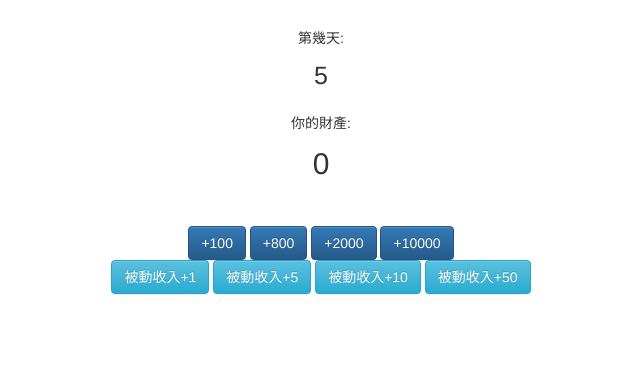
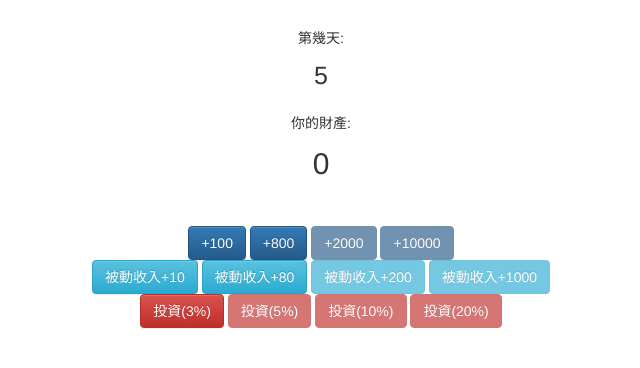
Before and after one commit to neversaynever0502/testfor0726, a plain HTML site: page index.html in a window 1280 px wide. Shown: the part 82-450 px from the top of the page, without its empty margins (319-959 px from the left). Drawn offline with nearby package versions, Linux system fonts and the light colour scheme.

Commit message:
KeJyun's First Manually Github Page commit2q222

```diff
--- a/index.html
+++ b/index.html
@@ -38,43 +38,43 @@ function countdowndayfunc(){
 
 function backmoneyfunc1(){
   x.innerHTML=countdownnumber;
-  countdownnumber+=1;
+  countdownnumber+=10;
 }
 function backmoneyfunc5(){
   x.innerHTML=countdownnumber;
-  countdownnumber+=5;
+  countdownnumber+=80;
 }function backmoneyfunc10(){
   x.innerHTML=countdownnumber;
-  countdownnumber+=10;
+  countdownnumber+=200;
 }function backmoneyfunc50(){
   x.innerHTML=countdownnumber;
-  countdownnumber+=50;
-}
-function backmoney1(){
-    x.innerHTML=countdownnumber;
-     countdownid=window.setInterval(backmoneyfunc1,1000);
-       countdownnumber+=1;
-}
-function backmoney5(){
-    x.innerHTML=countdownnumber;
-     countdownid=window.setInterval(backmoneyfunc5,1000);
-       countdownnumber+=1;
+  countdownnumber+=1000;
 }
 function backmoney10(){
     x.innerHTML=countdownnumber;
+     countdownid=window.setInterval(backmoneyfunc1,1000);
+       countdownnumber+=10;
+}
+function backmoney80(){
+    x.innerHTML=countdownnumber;
+     countdownid=window.setInterval(backmoneyfunc5,1000);
+       countdownnumber+=80;
+}
+function backmoney200(){
+    x.innerHTML=countdownnumber;
      countdownid=window.setInterval(backmoneyfunc10,1000);
-       countdownnumber+=1;
+       countdownnumber+=200;
 }
-function backmoney50(){
+function backmoney1000(){
     x.innerHTML=countdownnumber;
      countdownid=window.setInterval(backmoneyfunc50,1000);
-       countdownnumber+=1;
+       countdownnumber+=1000;
 }
 
 function win(){
   x.innerHTML=countdownnumber;
   if (countdownnumber>1000000){
-    alert("你贏了！！！恭喜成為百萬富翁！！！");
+    alert("你贏了！！！恭喜成為百萬富翁！！！"+"你總共花了"+daycount+"天達成，很厲害喔！！！");
  clearInterval(countdownid);
 
   }
@@ -97,6 +97,33 @@ function income10000(){
   countdownnumber+=10000;
 }
 
+function invest3(){
+  x.innerHTML=countdownnumber;
+  countdownnumber*=1.03;
+  Math.round(countdownnumber);
+    countdownnumber=Math.round(countdownnumber);
+}
+function invest5(){
+  x.innerHTML=countdownnumber;
+  countdownnumber*=1.05;
+  Math.round(countdownnumber);
+    countdownnumber=Math.round(countdownnumber);
+}
+function invest10(){
+  x.innerHTML=countdownnumber;
+  countdownnumber*=1.1;
+  Math.round(countdownnumber);
+    countdownnumber=Math.round(countdownnumber);
+}
+function invest20(){
+
+  x.innerHTML=countdownnumber;
+  countdownnumber*=1.2;
+  Math.round(countdownnumber);
+    countdownnumber=Math.round(countdownnumber);
+}
+
+
 
 </script>
 </head>
@@ -109,15 +136,21 @@ function income10000(){
 <p>你的財產:</p>
 <div id="countdown"> </div>
 <br><br>
+
 <button class="btn btn-primary" onclick="income100()">+100</button>
 <button class="btn btn-primary" onclick="income800()">+800</button>
-<button class="btn btn-primary" onclick="income2000()">+2000</button>
-<button class="btn btn-primary" onclick="income10000()">+10000</button>
+<button disabled="disabled" disabled="disabled" class="btn btn-primary" onclick="income2000()">+2000</button>
+<button disabled="disabled" class="btn btn-primary" onclick="income10000()">+10000</button>
 <br>
-<button class="btn btn-info" onclick="backmoney1()">被動收入+1</button>
-<button class="btn btn-info" onclick="backmoney5()">被動收入+5</button>
 <button class="btn btn-info" onclick="backmoney10()">被動收入+10</button>
-<button class="btn btn-info" onclick="backmoney50()">被動收入+50</button>
+<button class="btn btn-info" onclick="backmoney80()">被動收入+80</button>
+<button disabled="disabled" class="btn btn-info" onclick="backmoney200()">被動收入+200</button>
+<button disabled="disabled" id="backmoney1000" class="btn btn-info" onclick="backmoney1000()">被動收入+1000</button>
+<br>
+<button class="btn btn-danger" onclick="invest3()">投資(3%)</button>
+<button disabled="disabled" class="btn btn-danger" onclick="invest5()">投資(5%)</button>
+<button disabled="disabled" class="btn btn-danger" onclick="invest10()">投資(10%)</button>
+<button disabled="disabled" class="btn btn-danger" onclick="invest20()">投資(20%)</button>
 
 </body>
 </html>
```
